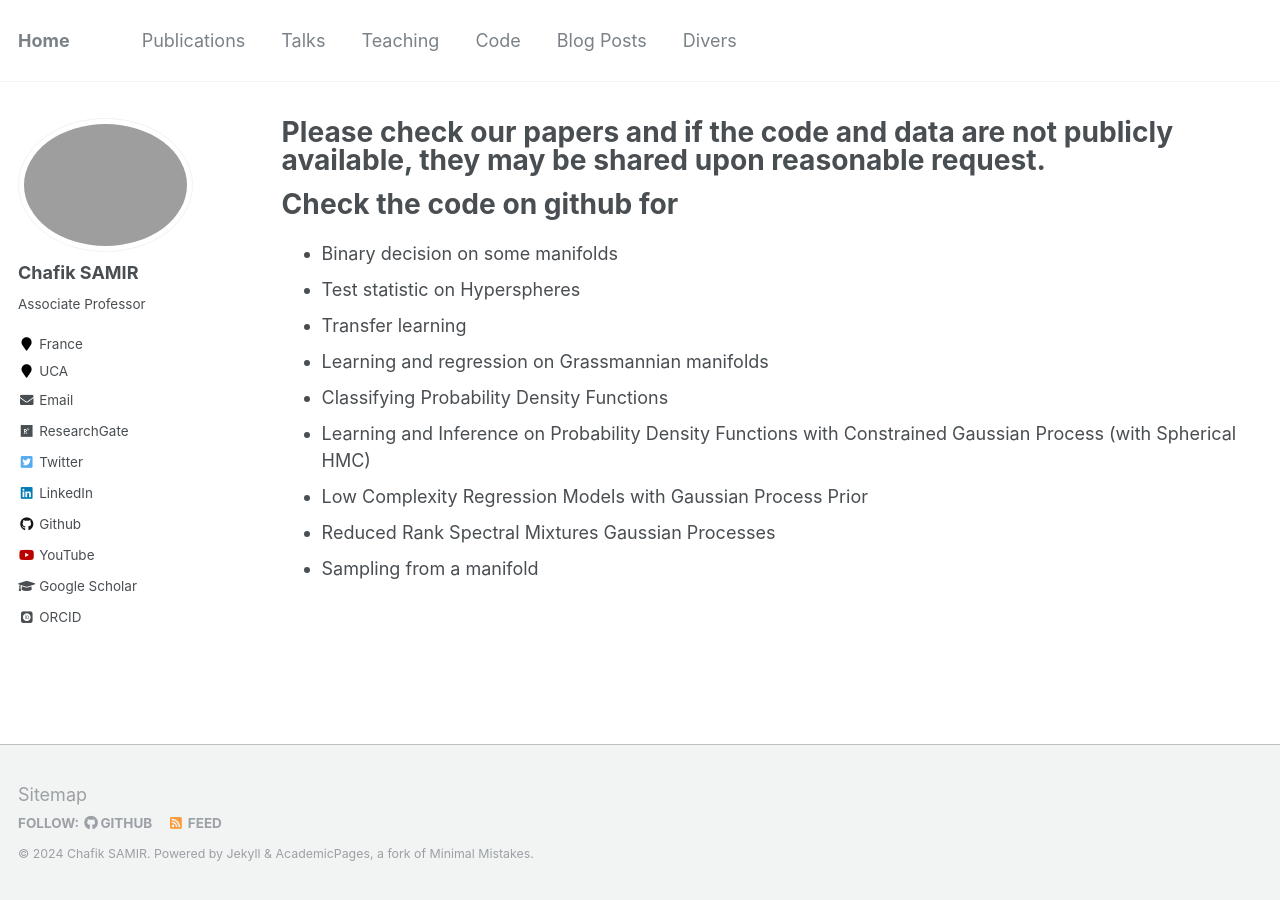
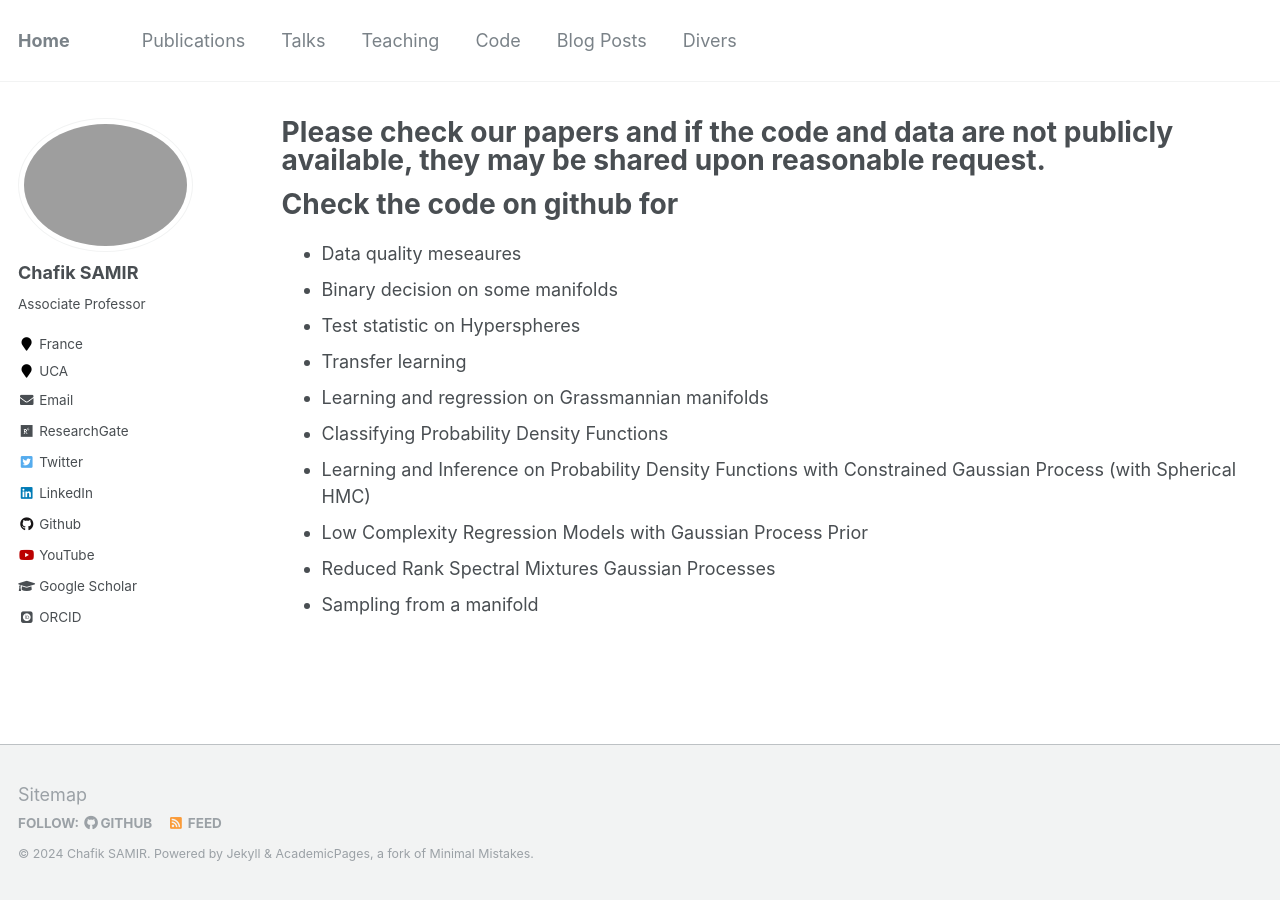
Before and after one commit to Chsamir/chsamir.github.io, a Jekyll site: the page built from _pages/cv.md, in a window 1280 px wide. Built offline with Jekyll 4.4.1, drawn with Linux system fonts in a browser that asks for light colours; some web fonts are replaced.

Commit message:
Update cv.md

```diff
--- a/_pages/cv.md
+++ b/_pages/cv.md
@@ -11,6 +11,7 @@ redirect_from:
 
 Check the code on github for
 ======
+* Data quality meseaures
 * Binary decision on some manifolds
 * Test statistic on Hyperspheres
 * Transfer learning
```
